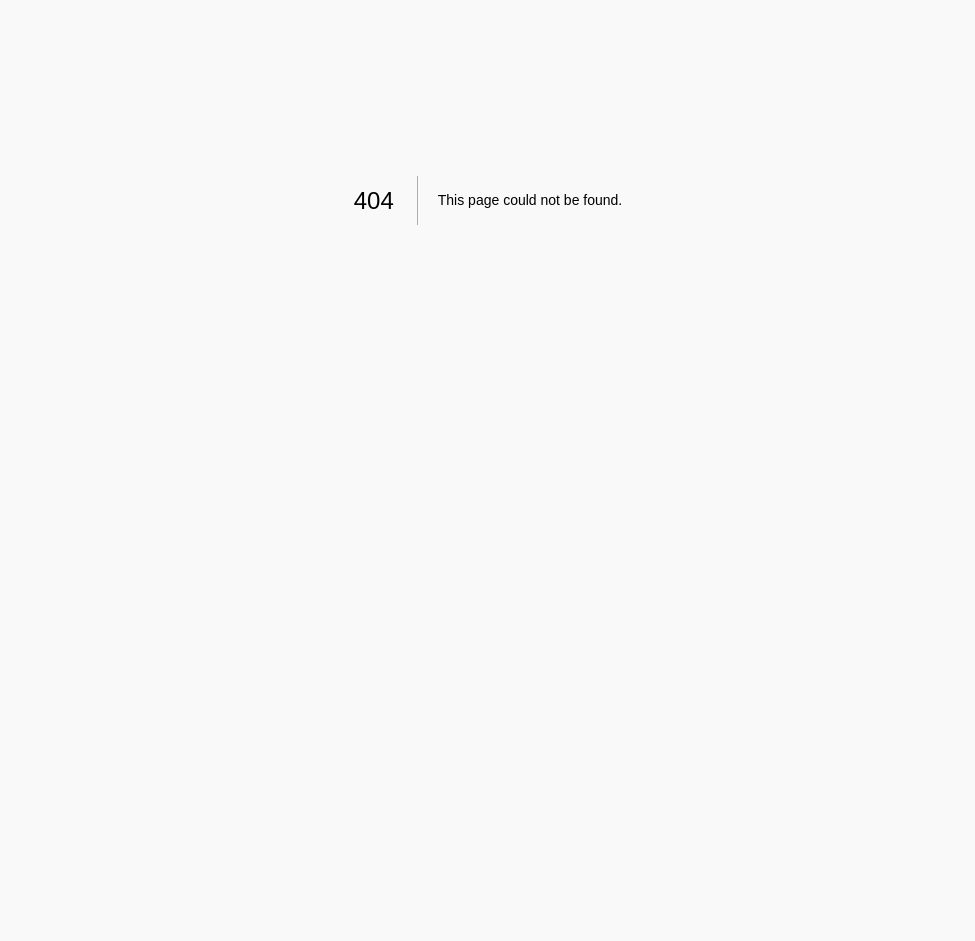
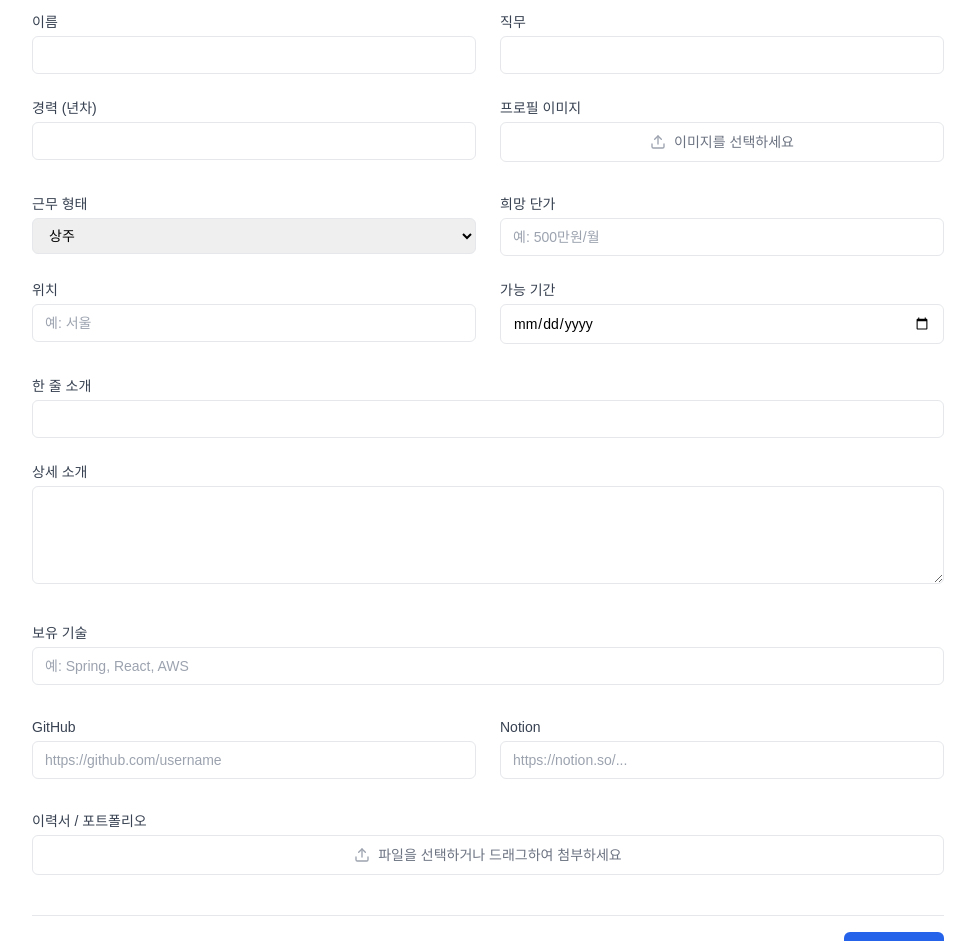
Before and after one commit to wowddok99/snip-front, a Next.js app: page /partner/new in a window 1280 px wide. Before the commit this address had no page. Shown: the part 200-1141 px from the top of the page, without its empty margins (152-1127 px from the left). Before the commit the page ends 800 px from the top, so only its background shows below. Built offline with nearby package versions, Linux system fonts and the light colour scheme; a web font is replaced by a local one.

Commit message:
feat(partner-new): Implement ui for partner registration page

```diff
--- /dev/null
+++ b/src/app/partner/new/page.tsx
@@ -0,0 +1,155 @@
+"use client"
+
+import Header from "@/components/layout/Header";
+import MobileMenu from "@/components/layout/MobileMenu";
+import { useState } from "react";
+import { FiUpload, FiPaperclip } from "react-icons/fi"; // 아이콘 import
+
+export default function PartnerNewPage() {
+    const [menuOpen, setMenuOpen] = useState(false);
+    const [profileImageName, setProfileImageName] = useState("");
+    const [attachmentNames, setAttachmentNames] = useState([]);
+
+    const toggleMenu = () => setMenuOpen(prev => !prev);
+
+    return (
+        <div>
+            {/* 헤더 */}
+            <Header onToggleMenu={toggleMenu} />
+            <MobileMenu isOpen={menuOpen} onToggleMenu={toggleMenu} />
+
+            <main className="flex flex-col max-w-5xl mx-auto px-6 py-10 gap-6">
+                {/* 페이지 타이틀 */}
+                <div>
+                    <h1 className="text-2xl font-bold text-slate-800">파트너 등록</h1>
+                    <p className="text-gray-600 text-sm mt-1">
+                        본인의 프로필과 희망 조건을 입력하면 프로젝트 제안서를 받아볼 수 있습니다.
+                    </p>
+                </div>
+
+                {/* 폼 영역 */}
+                <form className="flex flex-col gap-8 bg-white rounded-lg shadow-sm p-6 md:p-8">
+                    {/* 기본 정보 */}
+                    <div className="grid md:grid-cols-2 gap-6">
+                        <div>
+                            <label className="block text-sm font-medium text-gray-700 pb-1">이름</label>
+                            <input type="text" className="w-full rounded-md border px-3 py-2 text-sm focus:ring-blue-500 focus:border-blue-500" />
+                        </div>
+                        <div>
+                            <label className="block text-sm font-medium text-gray-700 pb-1">직무</label>
+                            <input type="text" className="w-full rounded-md border px-3 py-2 text-sm focus:ring-blue-500 focus:border-blue-500" />
+                        </div>
+                        <div>
+                            <label className="block text-sm font-medium text-gray-700 pb-1">경력 (년차)</label>
+                            <input type="number" className="w-full rounded-md border px-3 py-2 text-sm focus:ring-blue-500 focus:border-blue-500" />
+                        </div>
+                        <div>
+                            <label className="block text-sm font-medium text-gray-700 pb-1">프로필 이미지</label>
+                            <label htmlFor="profile-image" className="group flex items-center justify-center w-full h-10 px-3 py-2 text-sm text-gray-500 border rounded-md cursor-pointer hover:bg-gray-50">
+                                <FiUpload className="w-4 h-4 mr-2 text-gray-400" />
+                                <span>{profileImageName || "이미지를 선택하세요"}</span>
+                            </label>
+                            <input
+                                id="profile-image"
+                                type="file"
+                                accept="image/*"
+                                className="hidden"
+                            />
+                        </div>
+                    </div>
+
+                    {/* 희망 조건 */}
+                    <div className="grid md:grid-cols-2 gap-6">
+                        <div>
+                            <label className="block text-sm font-medium text-gray-700 pb-1">근무 형태</label>
+                            <select className="w-full rounded-md border px-3 py-2 text-sm focus:ring-blue-500 focus:border-blue-500">
+                                <option>상주</option>
+                                <option>원격</option>
+                                <option>협의</option>
+                            </select>
+                        </div>
+                        <div>
+                            <label className="block text-sm font-medium text-gray-700 pb-1">희망 단가</label>
+                            <input type="text" placeholder="예: 500만원/월" className="w-full rounded-md border px-3 py-2 text-sm focus:ring-blue-500 focus:border-blue-500" />
+                        </div>
+                        <div>
+                            <label className="block text-sm font-medium text-gray-700 mb-1">위치</label>
+                            <input type="text" placeholder="예: 서울" className="w-full rounded-md border px-3 py-2 text-sm focus:ring-blue-500 focus:border-blue-500" />
+                        </div>
+                        <div>
+                            <label className="block text-sm font-medium text-gray-700 pb-1">가능 기간</label>
+                            <input type="date" className="w-full rounded-md border px-3 py-2 text-sm focus:ring-blue-500 focus:border-blue-500" />
+                        </div>
+                    </div>
+
+                    {/* 자기소개 */}
+                    <div className="flex flex-col gap-6">
+                        <div>
+                            <label className="block text-sm font-medium text-gray-700 pb-1">한 줄 소개</label>
+                            <input type="text" className="w-full rounded-md border px-3 py-2 text-sm focus:ring-blue-500 focus:border-blue-500" />
+                        </div>
+                        <div>
+                            <label className="block text-sm font-medium text-gray-700 pb-1">상세 소개</label>
+                            <textarea rows={4} className="w-full rounded-md border px-3 py-2 text-sm focus:ring-blue-500 focus:border-blue-500" />
+                        </div>
+                    </div>
+
+
+                    {/* 보유 기술 */}
+                    <div>
+                        <label className="block text-sm font-medium text-gray-700 pb-1">보유 기술</label>
+                        <input type="text" placeholder="예: Spring, React, AWS" className="w-full rounded-md border px-3 py-2 text-sm focus:ring-blue-500 focus:border-blue-500" />
+                    </div>
+
+                    {/* 외부 링크 */}
+                    <div className="grid md:grid-cols-2 gap-6">
+                        <div>
+                            <label className="block text-sm font-medium text-gray-700 pb-1">GitHub</label>
+                            <input type="url" placeholder="https://github.com/username" className="w-full rounded-md border px-3 py-2 text-sm focus:ring-blue-500 focus:border-blue-500" />
+                        </div>
+                        <div>
+                            <label className="block text-sm font-medium text-gray-700 pb-1">Notion</label>
+                            <input type="url" placeholder="https://notion.so/..." className="w-full rounded-md border px-3 py-2 text-sm focus:ring-blue-500 focus:border-blue-500" />
+                        </div>
+                    </div>
+
+                    {/* 첨부 파일 */}
+                    <div>
+                        <label className="block text-sm font-medium text-gray-700 pb-1">이력서 / 포트폴리오</label>
+                        <div className="flex flex-col gap-2">
+                            <label htmlFor="attachments" className="group flex items-center justify-center w-full h-10 px-3 py-2 text-sm text-gray-500 border rounded-md cursor-pointer hover:bg-gray-50">
+                                <FiUpload className="w-4 h-4 mr-2 text-gray-400" />
+                                <span>파일을 선택하거나 드래그하여 첨부하세요</span>
+                            </label>
+                            <input
+                                id="attachments"
+                                type="file"
+                                multiple
+                                className="hidden"
+                            />
+                            {/* 선택된 파일 목록 표시 */}
+                            <div className="flex flex-col gap-1 text-xs text-gray-600">
+                                {attachmentNames.map((name, index) => (
+                                    <div key={index} className="flex items-center gap-2 bg-gray-100 p-1 rounded">
+                                        <FiPaperclip className="w-3 h-3"/>
+                                        <span>{name}</span>
+                                    </div>
+                                ))}
+                            </div>
+                        </div>
+
+                    </div>
+
+                    {/* 제출 버튼 */}
+                    <div className="flex justify-end pt-4 border-t">
+                        <button
+                            className="px-6 py-2 bg-blue-600 text-white rounded-md text-sm font-medium hover:bg-blue-700 transition"
+                        >
+                            등록하기
+                        </button>
+                    </div>
+                </form>
+            </main>
+        </div>
+    );
+}
```
